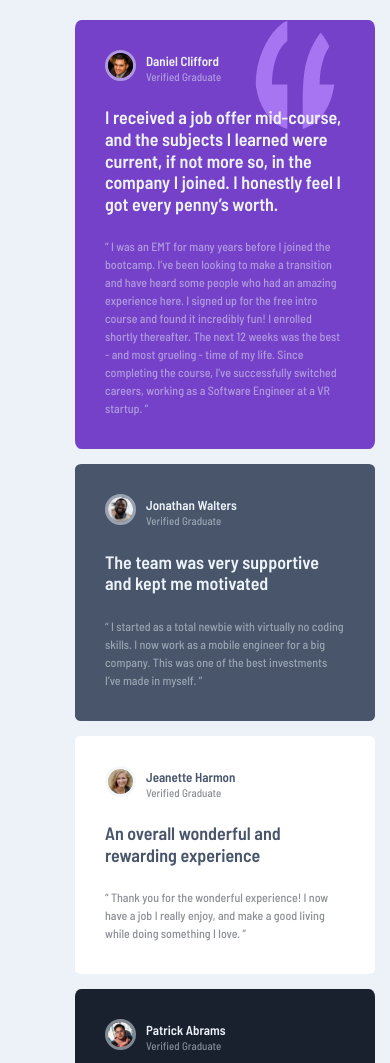
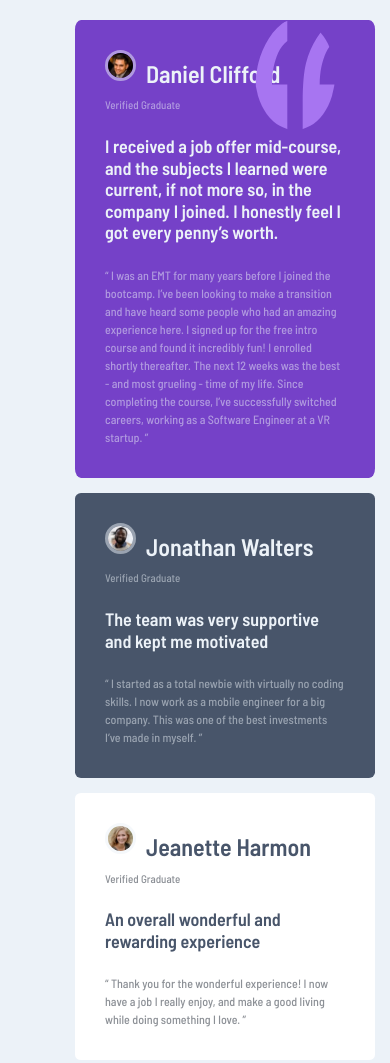
Before and after one commit to Ifescohub/testimonials-grid, a plain HTML site: page index.html in a window 390 px wide. Shown: the top 1063 px of the page. Drawn offline with Linux system fonts and the light colour scheme.

Commit message:
Update styles.css

```diff
--- a/Styles/styles.css
+++ b/Styles/styles.css
@@ -65,13 +65,16 @@ img{
     border-style: solid;
     border-color: hsl(210, 46%, 95%, 0.5);
 }
-.img-desc h2{
-    margin-bottom: -3px;
+.img-desc{
+    margin-top: -10px;
+}
+.img-desc h1{
     line-height: 0;
-    font-size: 16px;
+    font-size: 15px;
 }
 .img-desc p{
     font-size: 11px;
+    margin-top: -10px;
 }
 
 
@@ -175,8 +178,7 @@ img{
         margin-right: 10px;
         width: 25px;
     }
-    .img-desc h2{
-        margin-bottom: -3px;
+    .img-desc h1{
         font-size: 13px;
     }
     .img-desc p{
```
